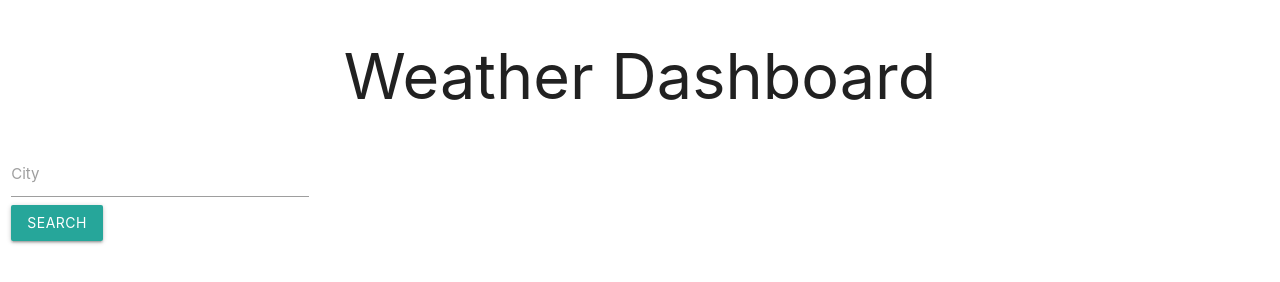
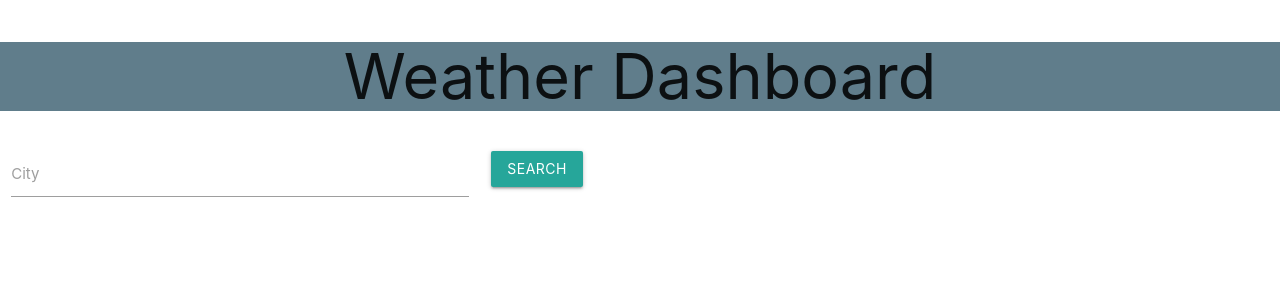
Before and after one commit to Luwylbab/Weather-App, a plain HTML site: page index.html in a window 1280 px wide. Drawn offline with nearby package versions, Linux system fonts and the light colour scheme.

```diff
--- a/index.html
+++ b/index.html
@@ -9,19 +9,24 @@
   <title>Weather Application</title>
 </head>
 <body>
-  <header>
-    <h1 class="center-align">Weather Dashboard</h1>
+  <header class="blue-grey">
+    <h1 class="center-align bold">Weather Dashboard</h1>
   </header>
   <div class="row">
-    <form class="col s12 l3 m4" id="search-form">
+    <form class="col s12 l6" id="search-form">
       <div class="row">
-        <div class="input-field col s12">
+        <div class="input-field col s9">
           <input type="text" id="city-input" class="validate">
           <label for="city-input">City</label>
+        </div>
+        <div class="input-field col s3">
           <button type="submit" class="btn">Search</button>
         </div>
       </div>
     </form>
+  </div>
+  <div class="row">
+    <div class="col s12" id="buttons-container"></div>
   </div>
 
   <div class="row" id="weather-info" style="display: none;">
```
